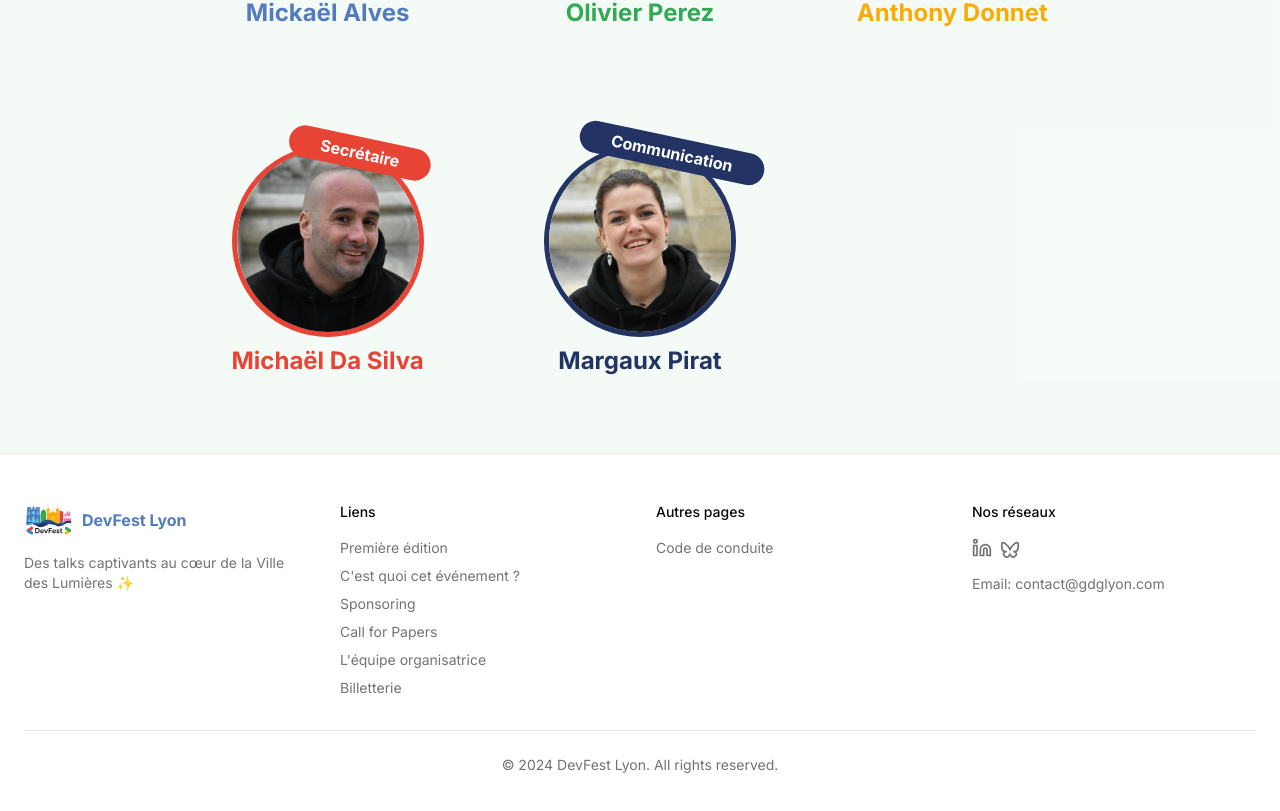
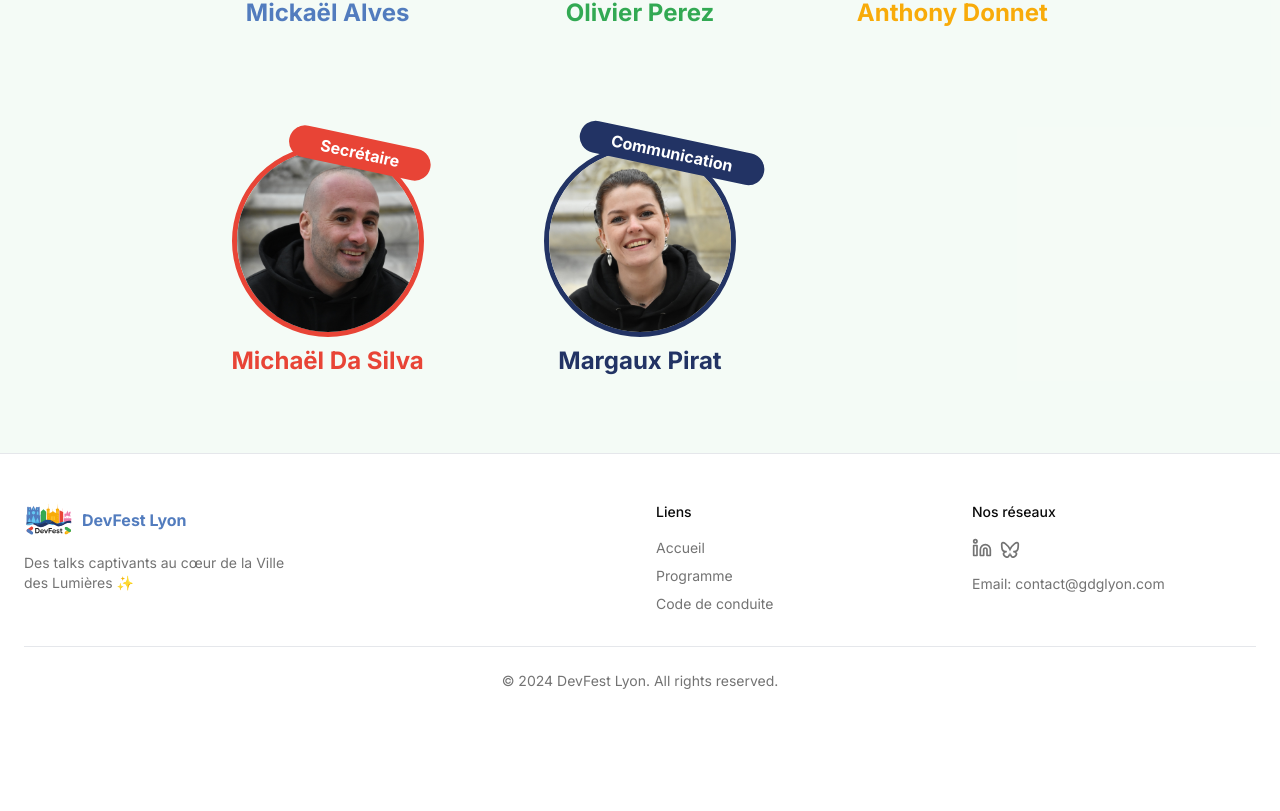
Before and after one commit to mickaelalvs/devfest-lyon-website, a Next.js app: page / in a window 1280 px wide. Shown: the part 6478-7289 px from the top of the page. After the commit the page ends 7217 px from the top, so only its background shows below. Built offline with nearby package versions, Linux system fonts and the light colour scheme.

Commit message:
fix: update footer links and correct schedule end time

```diff
--- a/components/footer.tsx
+++ b/components/footer.tsx
@@ -27,55 +27,26 @@ export const Footer = () => (
                     </p>
                 </div>
                 <div className="space-y-4">
+                </div>
+                <div className="space-y-4">
                     <h3 className="text-sm font-medium">Liens</h3>
                     <ul className="space-y-2 text-sm">
                         <li>
-                            <Link href="#about" className="text-muted-foreground hover:text-primary transition-colors">
-                                Première édition
+                            <Link href="/" className="text-muted-foreground hover:text-primary transition-colors">
+                                Accueil
                             </Link>
                         </li>
                         <li>
-                            <Link href="#first-edition"
-                                  className="text-muted-foreground hover:text-red transition-colors">
-                                C'est quoi cet événement ?
+                            <Link href="/schedule" className="text-muted-foreground hover:text-red transition-colors">
+                                Programme
                             </Link>
                         </li>
-                        <li>
-                            <Link href="#sponsoring"
-                                  className="text-muted-foreground hover:text-yellow transition-colors">
-                                Sponsoring
-                            </Link>
-                        </li>
-                        <li>
-                            <Link href="#call-for-papers"
-                                  className="text-muted-foreground hover:text-navy transition-colors">
-                                Call for Papers
-                            </Link>
-                        </li>
-                        <li>
-                            <Link href="#team" className="text-muted-foreground hover:text-red transition-colors">
-                                L'équipe organisatrice
-                            </Link>
-                        </li>
-                        <li>
-                            <Link href="#sponsoring"
-                                  className="text-muted-foreground hover:text-pink transition-colors">
-                                Billetterie
-                            </Link>
-                        </li>
-                    </ul>
-                </div>
-                <div className="space-y-4">
-                    <h3 className="text-sm font-medium">Autres pages</h3>
-                    <ul className="space-y-2 text-sm">
-                        <li>
                         <Link
                             href="/code-of-conduct"
                             className="text-muted-foreground hover:text-foreground transition-colors"
                         >
                             Code de conduite
                         </Link>
-                        </li>
                     </ul>
                 </div>
                 <div className="space-y-4">
@@ -90,7 +61,7 @@ export const Footer = () => (
                         <Link href="https://bsky.app/profile/devfestlyon.bsky.social"
                               target="_blank" rel="noopener noreferrer"
                               className="text-muted-foreground hover:text-red transition-colors flex items-end">
-                            <Image src={BlueskyIcon} alt="Bluesky icon" width={20} height={20} />
+                            <Image src={BlueskyIcon} alt="Bluesky icon" width={20} height={20}/>
                             <span className="sr-only">BlueskyIcon</span>
                         </Link>
                     </div>
--- a/data/schedule-data.ts
+++ b/data/schedule-data.ts
@@ -153,7 +153,7 @@ export const roomASchedule: Talk[] = [
     },
     {
         time: "16h30",
-        endTime: "15h10",
+        endTime: "17h10",
         title: "Accessibilité : cochez les cases ✅… et ratez la cible 🎯",
         theme: "📏 Frontend",
         speakers: [{
```
Lines whose indentation alone changed are shown as unchanged.
